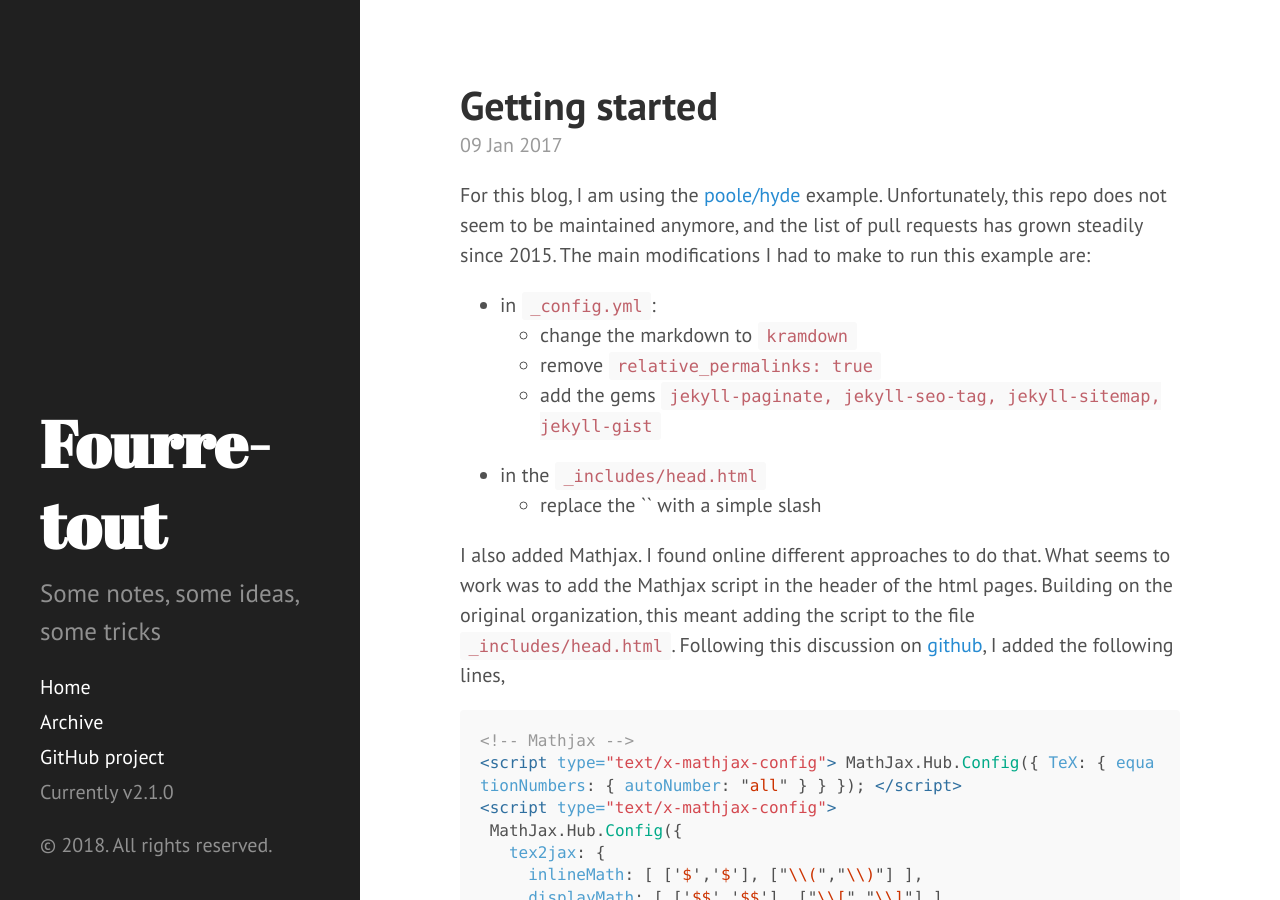
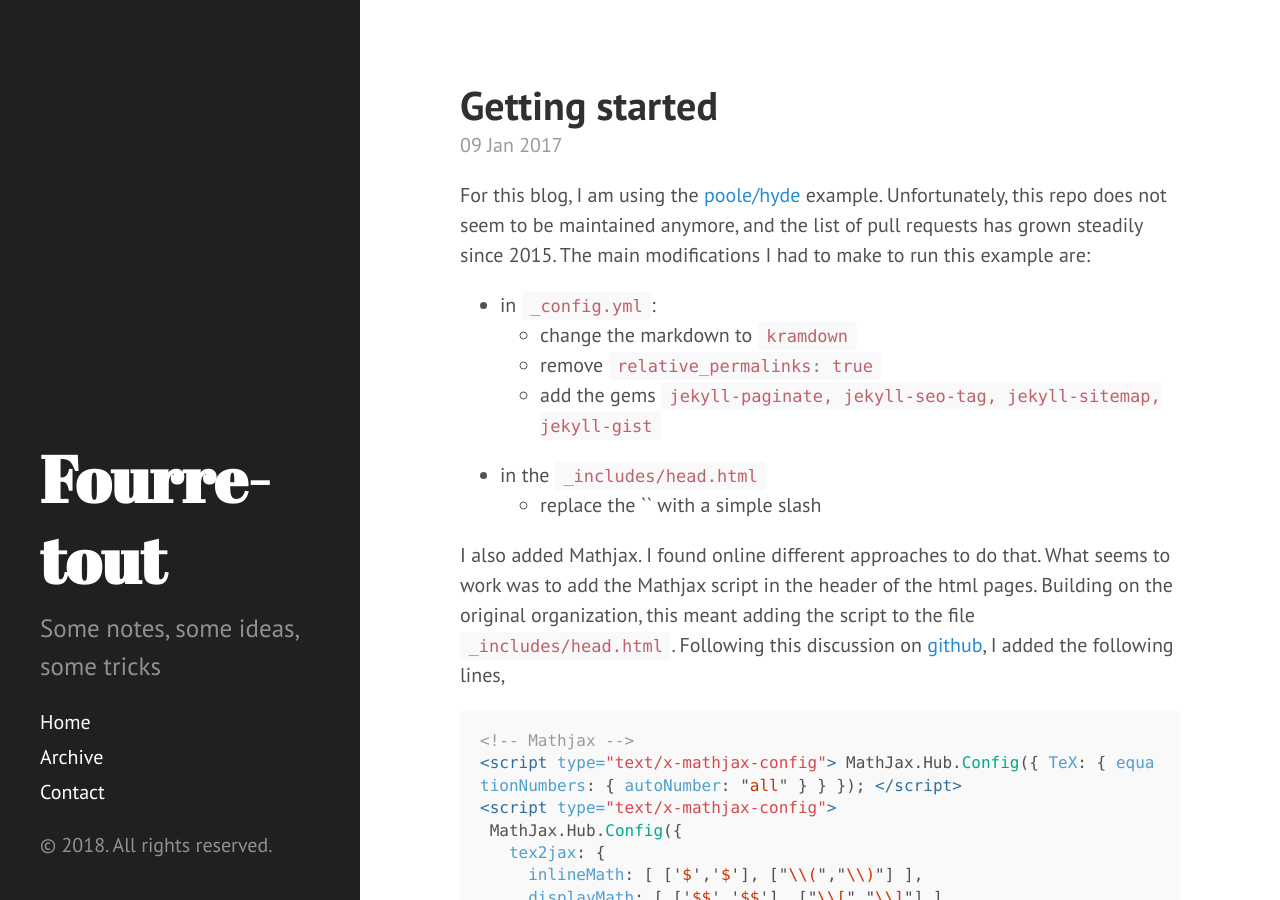
Before and after one commit to bcrestel/bcrestel.github.io, a Jekyll site: the page built from index.html, in a window 1280 px wide and 900 px high. Built offline with Jekyll 4.4.1, drawn with Linux system fonts in a browser that asks for light colours; formulas are drawn with MathJax 3; the list of posts is cut into pages by our own code.

Commit message:
add contact info

```diff
--- a/_config.yml
+++ b/_config.yml
@@ -21,7 +21,5 @@
 paginate:         5
 
 # Custom vars
-version:          2.1.0
-
 github_username:  bcrestel
 linkedin_username: crestel
--- a/_includes/sidebar.html
+++ b/_includes/sidebar.html
@@ -26,10 +26,7 @@
         {% endif %}
       {% endfor %}
 
-      <!--<a class="sidebar-nav-item" href="{{ site.github.repo }}/archive/v{{
-site.version }}.zip">Download</a>-->
-      <a class="sidebar-nav-item" href="{{ site.github.repo }}">GitHub project</a>
-      <span class="sidebar-nav-item">Currently v{{ site.version }}</span>
+      <a class="sidebar-nav-item" href="{{ site.emailme }}">Contact</a>
     </nav>
 
     <p>&copy; {{ site.time | date: '%Y' }}. All rights reserved.</p>
```
